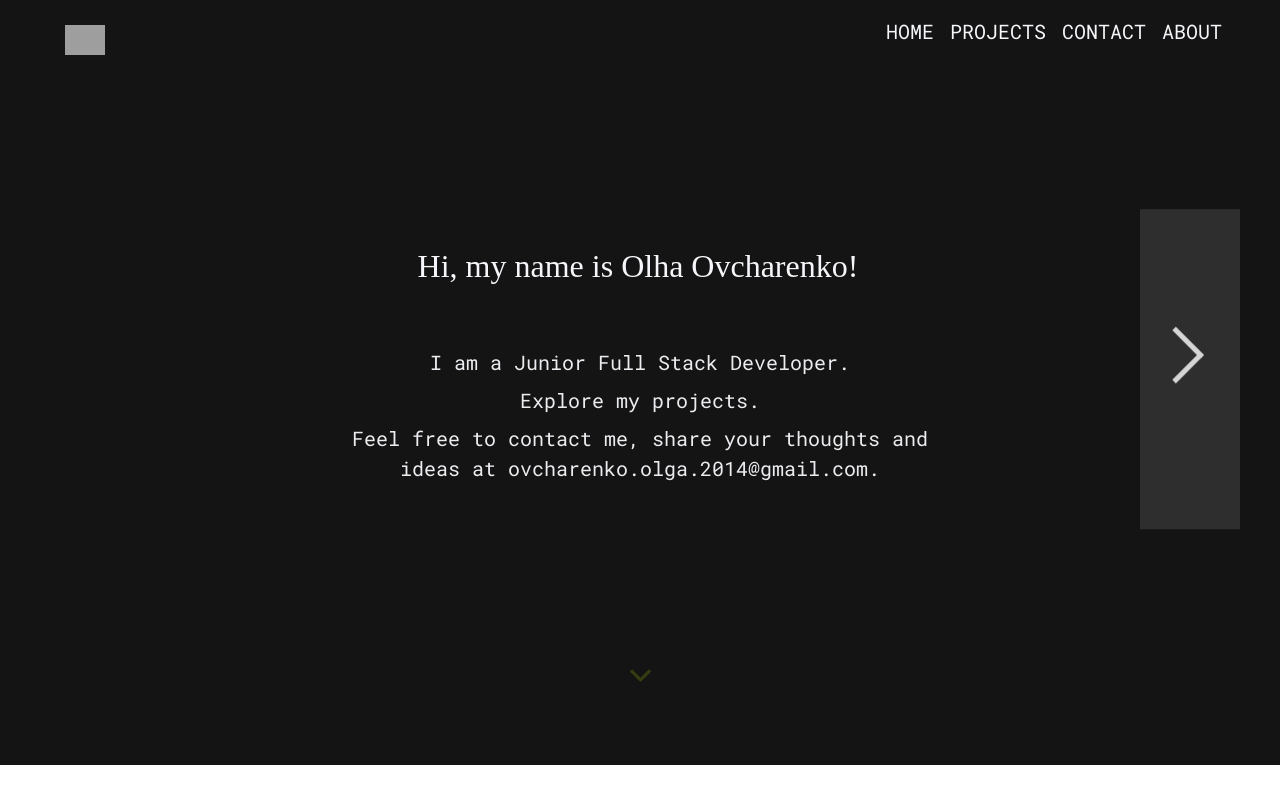
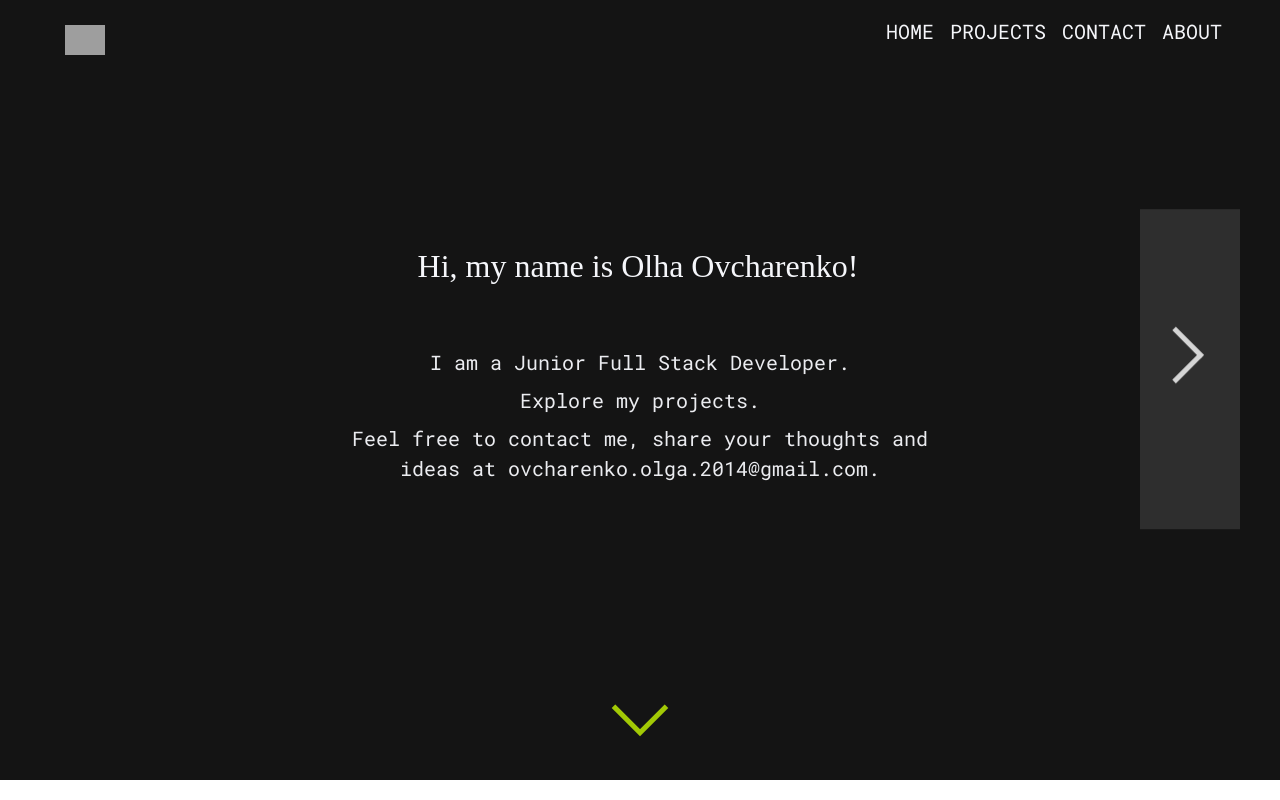
Before and after one commit to OlhaOvcharenko/Portfolio, a React (Create React App) app in the folder client/: page / in a window 1280 px wide. Built offline with nearby package versions, Linux system fonts and the light colour scheme; grey boxes are pictures that could not be loaded; a web font is replaced by a local one.

Commit message:
change styles for footer

```diff
--- a/client/src/components/Views/Footer/Footer.module.scss
+++ b/client/src/components/Views/Footer/Footer.module.scss
@@ -15,21 +15,21 @@
 
 .smallArrow, .arrow {
   z-index: 1;
-  width: 30px;
-  height: 30px;
+  width: 40px;
+  height: 40px;
   border-bottom: 5px solid $color-primary;
   border-left: 5px solid $color-primary;
   transform: rotate(-45deg);
   margin: 2px 0;
-  animation: blinking 1.1s infinite alternate;
+  animation: blinking 0.7s infinite alternate;
 }
 
 .smallArrow {
-  width: 15px;
-  height: 15px;
+  width: 20px;
+  height: 20px;
   border-bottom-width: 3px;
   border-left-width: 3px;
-  animation: blinking 1s infinite alternate;
+  animation: blinking 0.5s infinite alternate;
 }
 
 
```
